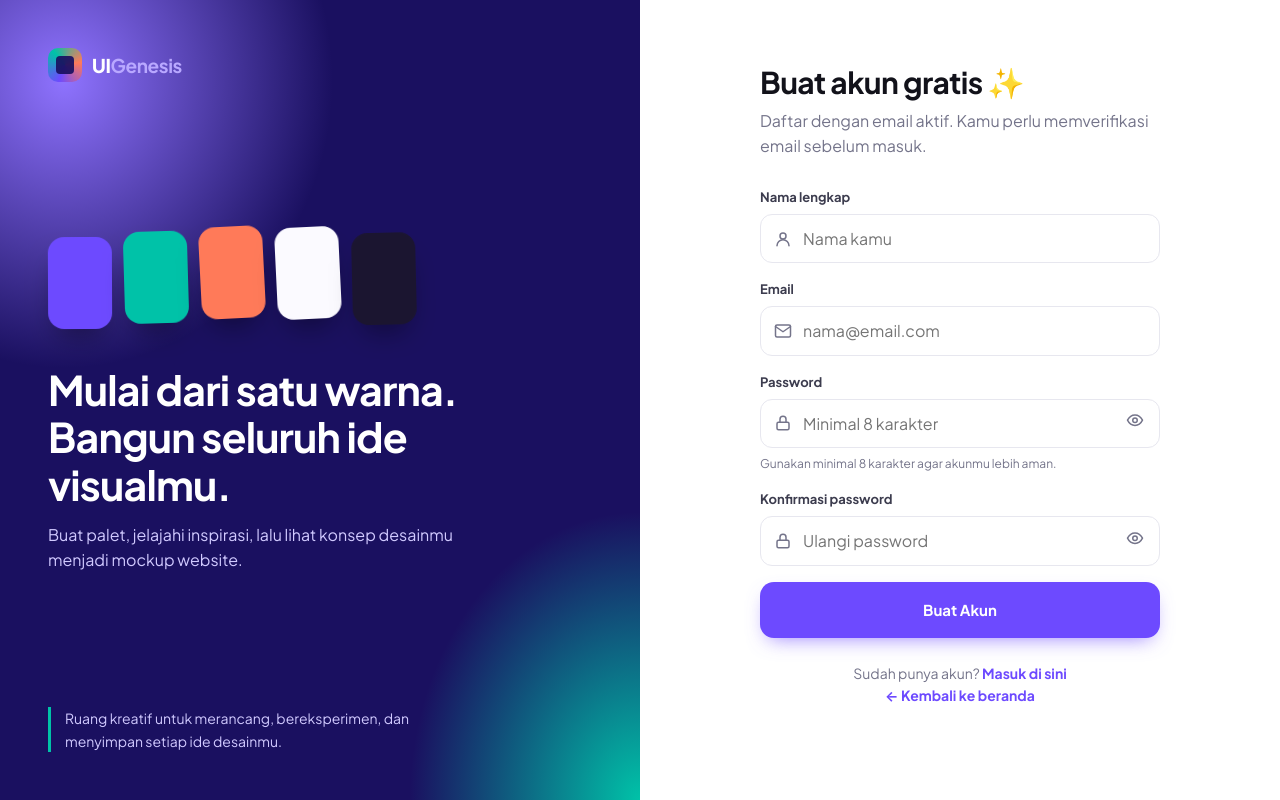
After one commit to ratihnurfaida/UIGenesis, a Laravel app: page /register in a window 1280 px wide. The commit adds this page. Run offline with Laravel 12, Linux system fonts and the light colour scheme.

Commit message:
register

```diff
--- a/app/Http/Controllers/AuthController.php
+++ b/app/Http/Controllers/AuthController.php
@@ -4,53 +4,213 @@ namespace App\Http\Controllers;
 
 use Illuminate\Http\RedirectResponse;
 use Illuminate\Http\Request;
+use Illuminate\Support\Facades\DB;
+use Illuminate\Support\Facades\Hash;
+use Illuminate\Support\Facades\Mail;
+use Illuminate\Support\Facades\RateLimiter;
+use Illuminate\Support\Str;
 use Illuminate\View\View;
+use Throwable;
 
 class AuthController
 {
-    /** Tampilkan form login atau arahkan pengguna yang sudah masuk ke dashboard. */
-    public function showLogin(): View|RedirectResponse
+    private const DEMO_EMAIL = 'demo@uigenesis.id';
+
+    public function showLogin(): View
     {
-        return session()->has('uig_user') ? redirect()->route('dashboard') : view('login');
+        return view('login');
     }
 
-    /** Validasi akun demo dan mulai sesi pengguna. */
+    public function showRegister(): View
+    {
+        return view('register');
+    }
+
+    public function register(Request $request): RedirectResponse
+    {
+        $registrationKey = 'register|'.$request->ip();
+        if (RateLimiter::tooManyAttempts($registrationKey, 5)) {
+            return back()->withErrors(['email' => 'Terlalu banyak pendaftaran dari jaringan ini. Coba lagi nanti.'])->withInput($request->except('password', 'password_confirmation'));
+        }
+        $data = $request->validate([
+            'name' => ['required', 'string', 'max:80'],
+            'email' => ['required', 'email', 'max:255'],
+            'password' => ['required', 'string', 'min:8', 'confirmed'],
+        ], [
+            'name.required' => 'Nama wajib diisi.',
+            'email.email' => 'Masukkan alamat email yang valid.',
+            'password.min' => 'Password minimal 8 karakter.',
+            'password.confirmed' => 'Konfirmasi password belum cocok.',
+        ]);
+
+        $email = Str::lower(trim($data['email']));
+        $this->importLegacyAccounts();
+        if ($email === self::DEMO_EMAIL || DB::table('uigenesis_accounts')->where('email', $email)->exists()) {
+            RateLimiter::hit($registrationKey, 3600);
+            return back()->withErrors(['email' => 'Email ini sudah terdaftar. Silakan masuk.'])->withInput($request->except('password', 'password_confirmation'));
+        }
+        RateLimiter::hit($registrationKey, 3600);
+
+        $token = Str::random(64);
+        $now = now();
+        $id = DB::table('uigenesis_accounts')->insertGetId([
+            'name' => trim($data['name']),
+            'email' => $email,
+            'password' => Hash::make($data['password']),
+            'verification_token_hash' => hash('sha256', $token),
+            'verification_expires_at' => $now->copy()->addHour(),
+            'created_at' => $now,
+            'updated_at' => $now,
+        ]);
+
+        if (!$this->sendVerification($email, $token)) {
+            return redirect()->route('login')->with('status', 'Akun sudah dibuat. Email verifikasi belum terkirim; periksa konfigurasi email lalu coba masuk untuk meminta tautan baru.');
+        }
+
+        $message = config('mail.default') === 'log'
+            ? 'Akun dibuat untuk '.$email.'. Mode lokal tidak mengirim email; buka tautan verifikasi di storage/logs/laravel.log sebelum masuk.'
+            : 'Akun dibuat untuk '.$email.'. Buka tautan verifikasi yang dikirim ke email tersebut sebelum masuk.';
+        return redirect()->route('login')->with('status', $message);
+    }
+
+    public function verifyEmail(string $token): RedirectResponse
+    {
+        $account = DB::table('uigenesis_accounts')
+            ->where('verification_token_hash', hash('sha256', $token))
+            ->where('verification_expires_at', '>', now())
+            ->first();
+
+        if (!$account) {
+            return redirect()->route('login')->withErrors(['email' => 'Tautan verifikasi tidak valid atau sudah kedaluwarsa. Masuk untuk meminta tautan baru.']);
+        }
+
+        DB::table('uigenesis_accounts')->where('id', $account->id)->update([
+            'email_verified_at' => now(),
+            'verification_token_hash' => null,
+            'verification_expires_at' => null,
+            'updated_at' => now(),
+        ]);
+
+        return redirect()->route('login')->with('status', 'Email berhasil diverifikasi. Silakan masuk dengan akunmu.');
+    }
+
     public function login(Request $request): RedirectResponse
     {
         $credentials = $request->validate([
             'email' => ['required', 'email', 'max:255'],
             'password' => ['required', 'string', 'min:6'],
         ], [
-            'email.required' => 'Email wajib diisi.',
             'email.email' => 'Format email tidak valid.',
             'password.min' => 'Password minimal 6 karakter.',
         ]);
 
-        if ($credentials['email'] === 'demo@uigenesis.id' && $credentials['password'] !== 'demo123') {
-            return back()->withErrors(['password' => 'Password akun demo salah. Gunakan "demo123".'])->onlyInput('email');
+        $email = Str::lower(trim($credentials['email']));
+        $key = Str::transliterate($email.'|'.$request->ip());
+        if (RateLimiter::tooManyAttempts($key, 8)) {
+            return back()->withErrors(['email' => 'Terlalu banyak percobaan masuk. Coba lagi dalam satu menit.'])->onlyInput('email');
         }
 
-        $email = strtolower($credentials['email']);
-        $name = $email === 'demo@uigenesis.id'
-            ? 'Demo Designer'
-            : ucwords(preg_replace('/[._-]+/', ' ', explode('@', $email)[0]));
+        $this->ensureDemoAccount();
+        $this->importLegacyAccounts();
+        $account = DB::table('uigenesis_accounts')->where('email', $email)->first();
+        if (!$account || !Hash::check($credentials['password'], $account->password)) {
+            RateLimiter::hit($key, 60);
+            return back()->withErrors(['email' => 'Email atau password tidak cocok. Jika belum punya akun, silakan daftar.'])->onlyInput('email');
+        }
 
-        $request->session()->regenerate();
-        $request->session()->put('uig_user', [
-            'name' => $name,
-            'email' => $email,
-            'plan' => 'Pro (Trial)',
-        ]);
+        if (!$account->email_verified_at) {
+            $verificationKey = 'verify-resend|'.$account->id.'|'.$request->ip();
+            if (RateLimiter::tooManyAttempts($verificationKey, 1)) {
+            return back()->with('status', 'Tautan verifikasi untuk '.$email.' baru saja dibuat. Periksa email atau file log, lalu coba lagi dalam satu menit.');
+            }
+            RateLimiter::hit($verificationKey, 60);
+            $token = Str::random(64);
+            DB::table('uigenesis_accounts')->where('id', $account->id)->update([
+                'verification_token_hash' => hash('sha256', $token),
+                'verification_expires_at' => now()->addHour(),
+                'updated_at' => now(),
+            ]);
+            $sent = $this->sendVerification($email, $token);
+            if (!$sent) {
+                return back()->with('status', 'Email '.$email.' belum diverifikasi. Pengiriman tautan gagal; periksa konfigurasi Gmail SMTP di .env.');
+            }
+            $message = config('mail.default') === 'log'
+                ? 'Email '.$email.' belum diverifikasi. Mode lokal tidak mengirim email; buka tautan verifikasi di storage/logs/laravel.log.'
+                : 'Email '.$email.' belum diverifikasi. Tautan baru sudah dikirim ke alamat tersebut.';
+            return back()->with('status', $message);
+        }
 
+        RateLimiter::clear($key);
+        $this->startSession($request, $account);
         return redirect()->intended(route('dashboard'));
     }
 
-    /** Akhiri sesi dan perbarui token CSRF. */
     public function logout(Request $request): RedirectResponse
     {
-        $request->session()->forget('uig_user');
+        $request->session()->invalidate();
         $request->session()->regenerateToken();
+        return redirect()->route('home');
+    }
 
-        return redirect()->route('login');
+    private function ensureDemoAccount(): void
+    {
+        DB::table('uigenesis_accounts')->insertOrIgnore([
+            'name' => 'Demo Designer',
+            'email' => self::DEMO_EMAIL,
+            'password' => Hash::make('demo123'),
+            'email_verified_at' => now(),
+            'mockups_used' => 0,
+            'created_at' => now(),
+            'updated_at' => now(),
+        ]);
+    }
+
+    private function importLegacyAccounts(): void
+    {
+        $path = storage_path('app/private/accounts.json');
+        if (!is_file($path)) {
+            return;
+        }
+        $legacy = json_decode(file_get_contents($path), true);
+        if (!is_array($legacy)) {
+            return;
+        }
+        foreach ($legacy as $email => $account) {
+            if (!is_string($email) || !filter_var($email, FILTER_VALIDATE_EMAIL) || !is_array($account) || empty($account['password'])) {
+                continue;
+            }
+            $now = now();
+            DB::table('uigenesis_accounts')->insertOrIgnore([
+                'name' => mb_substr((string) ($account['name'] ?? 'Pengguna UIGenesis'), 0, 80),
+                'email' => Str::lower($email),
+                'password' => $account['password'],
+                'mockups_used' => 0,
+                'created_at' => $now,
+                'updated_at' => $now,
+            ]);
+        }
+    }
+
+    private function startSession(Request $request, object $account): void
+    {
+        $request->session()->regenerate();
+        $request->session()->put([
+            'uig_account_id' => (int) $account->id,
+            'uig_user' => ['name' => $account->name, 'email' => $account->email, 'plan' => ucfirst($account->plan ?? 'free')],
+        ]);
+    }
+
+    private function sendVerification(string $email, string $token): bool
+    {
+        try {
+            $url = route('verify-email', ['token' => $token]);
+            Mail::raw("Verifikasi akun UIGenesis dengan membuka tautan ini:\n\n{$url}\n\nTautan berlaku selama satu jam.", function ($message) use ($email): void {
+                $message->to($email)->subject('Verifikasi akun UIGenesis');
+            });
+            return true;
+        } catch (Throwable $exception) {
+            report($exception);
+            return false;
+        }
     }
 }
--- a/config/database.php
+++ b/config/database.php
@@ -3,8 +3,27 @@
 use Illuminate\Support\Str;
 
 return [
-    'default' => env('DB_CONNECTION', 'sqlite'),
+    'default' => env('DB_CONNECTION', 'mysql'),
     'connections' => [
+        'mysql' => [
+            'driver' => 'mysql',
+            'url' => env('DB_URL'),
+            'host' => env('DB_HOST', '127.0.0.1'),
+            'port' => env('DB_PORT', '3306'),
+            'database' => env('DB_DATABASE', 'uigenesis'),
+            'username' => env('DB_USERNAME', 'root'),
+            'password' => env('DB_PASSWORD', ''),
+            'unix_socket' => env('DB_SOCKET', ''),
+            'charset' => env('DB_CHARSET', 'utf8mb4'),
+            'collation' => env('DB_COLLATION', 'utf8mb4_unicode_ci'),
+            'prefix' => '',
+            'prefix_indexes' => true,
+            'strict' => true,
+            'engine' => null,
+            'options' => extension_loaded('pdo_mysql') ? array_filter([
+                PDO::MYSQL_ATTR_SSL_CA => env('MYSQL_ATTR_SSL_CA'),
+            ]) : [],
+        ],
         'sqlite' => [
             'driver' => 'sqlite',
             'url' => env('DB_URL'),
--- /dev/null
+++ b/config/mail.php
@@ -0,0 +1,24 @@
+<?php
+
+return [
+    'default' => env('MAIL_MAILER', env('APP_ENV') === 'local' ? 'log' : 'smtp'),
+    'mailers' => [
+        'smtp' => [
+            'transport' => 'smtp',
+            'scheme' => env('MAIL_SCHEME'),
+            'url' => env('MAIL_URL'),
+            'host' => env('MAIL_HOST', '127.0.0.1'),
+            'port' => env('MAIL_PORT', 2525),
+            'username' => env('MAIL_USERNAME'),
+            'password' => env('MAIL_PASSWORD'),
+            'timeout' => null,
+            'local_domain' => env('MAIL_EHLO_DOMAIN'),
+        ],
+        'log' => ['transport' => 'log', 'channel' => env('MAIL_LOG_CHANNEL')],
+        'array' => ['transport' => 'array'],
+    ],
+    'from' => [
+        'address' => env('MAIL_FROM_ADDRESS', 'noreply@uigenesis.local'),
+        'name' => env('MAIL_FROM_NAME', env('APP_NAME', 'UIGenesis')),
+    ],
+];
--- /dev/null
+++ b/resources/views/register.blade.php
@@ -0,0 +1,63 @@
+<!doctype html>
+<html lang="id">
+<head>
+  <meta charset="utf-8">
+  <meta name="viewport" content="width=device-width, initial-scale=1">
+  <title>Buat Akun — UIGenesis</title>
+  <meta name="description" content="Buat akun UIGenesis untuk menyimpan palet warna dan mengembangkan ide desain menjadi mockup UI.">
+  <link rel="preconnect" href="https://fonts.googleapis.com">
+  <link rel="preconnect" href="https://fonts.gstatic.com" crossorigin>
+  <link href="https://fonts.googleapis.com/css2?family=Plus+Jakarta+Sans:wght@400;500;600;700;800&family=JetBrains+Mono:wght@500;600&display=swap" rel="stylesheet">
+  <link rel="stylesheet" href="{{ asset('assets/css/style.css') }}">
+</head>
+<body>
+<div class="auth">
+  <aside class="auth-art">
+    <a href="{{ route('home') }}" class="logo"><span class="logo-mark"></span><span>UI<b style="color:#b9a8ff">Genesis</b></span></a>
+    <div>
+      <div class="auth-swatches"><i style="background:#6d4aff"></i><i style="background:#00c2a8"></i><i style="background:#ff7a59"></i><i style="background:#fbfaff"></i><i style="background:#1b1530"></i></div>
+      <h2>Mulai dari satu warna. Bangun seluruh ide visualmu.</h2>
+      <p>Buat palet, jelajahi inspirasi, lalu lihat konsep desainmu menjadi mockup website.</p>
+    </div>
+    <p class="auth-quote">Ruang kreatif untuk merancang, bereksperimen, dan menyimpan setiap ide desainmu.</p>
+  </aside>
+
+  <main class="auth-form-wrap">
+    <div class="auth-form">
+      <h1>Buat akun gratis ✨</h1>
+      <p>Daftar dengan email aktif. Kamu perlu memverifikasi email sebelum masuk.</p>
+
+      <form method="POST" action="{{ route('register.store') }}">
+        @csrf
+        <label class="field"><span>Nama lengkap</span>
+          <div class="input-group"><i data-icon="user"></i><input class="input" name="name" type="text" value="{{ old('name') }}" placeholder="Nama kamu" autocomplete="name" maxlength="80" required></div>
+          @error('name')<small class="form-error">{{ $message }}</small>@enderror
+        </label>
+        <label class="field"><span>Email</span>
+          <div class="input-group"><i data-icon="mail"></i><input class="input" name="email" type="email" value="{{ old('email') }}" placeholder="nama@email.com" autocomplete="email" required></div>
+          @error('email')<small class="form-error">{{ $message }}</small>@enderror
+        </label>
+        <label class="field"><span>Password</span>
+          <div class="input-group"><i data-icon="key"></i><input class="input" id="password" name="password" type="password" placeholder="Minimal 8 karakter" autocomplete="new-password" minlength="8" required style="padding-right:44px"><button type="button" class="pw-toggle" data-toggle="password" aria-label="Tampilkan password"><i data-icon="eye"></i></button></div>
+          <small style="color:var(--muted);font-size:12px">Gunakan minimal 8 karakter agar akunmu lebih aman.</small>
+          @error('password')<small class="form-error">{{ $message }}</small>@enderror
+        </label>
+        <label class="field"><span>Konfirmasi password</span>
+          <div class="input-group"><i data-icon="key"></i><input class="input" id="password_confirmation" name="password_confirmation" type="password" placeholder="Ulangi password" autocomplete="new-password" minlength="8" required style="padding-right:44px"><button type="button" class="pw-toggle" data-toggle="password_confirmation" aria-label="Tampilkan konfirmasi password"><i data-icon="eye"></i></button></div>
+        </label>
+        <button class="btn btn-primary btn-lg btn-block" type="submit">Buat Akun</button>
+      </form>
+
+      <p class="auth-foot">Sudah punya akun? <a href="{{ route('login') }}">Masuk di sini</a><br><a href="{{ route('home') }}">← Kembali ke beranda</a></p>
+    </div>
+  </main>
+</div>
+<script src="{{ asset('assets/js/app.js') }}"></script>
+<script>
+  document.querySelectorAll('[data-toggle]').forEach(button => button.addEventListener('click', () => {
+    const input = document.getElementById(button.dataset.toggle);
+    input.type = input.type === 'password' ? 'text' : 'password';
+  }));
+</script>
+</body>
+</html>
--- a/routes/web.php
+++ b/routes/web.php
@@ -3,6 +3,7 @@
 use App\Http\Controllers\AuthController;
 use App\Http\Controllers\DashboardController;
 use App\Http\Controllers\HomeController;
+use App\Http\Controllers\MockupUsageController;
 use Illuminate\Support\Facades\Route;
 
 // Halaman publik
@@ -11,9 +12,13 @@ Route::get('/', [HomeController::class, 'index'])->name('home');
 // Login dan logout pengguna
 Route::get('/login', [AuthController::class, 'showLogin'])->name('login');
 Route::post('/login', [AuthController::class, 'login'])->name('login.store');
+Route::get('/register', [AuthController::class, 'showRegister'])->name('register');
+Route::post('/register', [AuthController::class, 'register'])->name('register.store');
+Route::get('/verify-email/{token}', [AuthController::class, 'verifyEmail'])->name('verify-email');
 Route::post('/logout', [AuthController::class, 'logout'])->middleware('auth.session')->name('logout');
 
 // Halaman yang hanya bisa dibuka setelah login
 Route::middleware('auth.session')->group(function (): void {
     Route::get('/dashboard', [DashboardController::class, 'index'])->name('dashboard');
+    Route::post('/mockup-usage', [MockupUsageController::class, 'consume'])->name('mockup-usage.consume');
 });
```
Also changed, not shown: app/Http/Controllers/DashboardController.php (+7 -2 lines), app/Http/Controllers/MockupUsageController.php (added, +44 -0 lines), app/Http/Middleware/EnsureSessionUser.php (+7 -1 lines), resources/views/dashboard.blade.php (+25 -3 lines), resources/views/home.blade.php (+7 -11 lines), resources/views/login.blade.php (+9 -15 lines), README.md, database/migrations/2026_11_25_000000_create_uigenesis_accounts_table.php (added), database/migrations/2026_11_25_000001_add_plan_to_uigenesis_accounts.php (added), public/assets/js/app.js, public/assets/js/dashboard.js, 2 other files.
